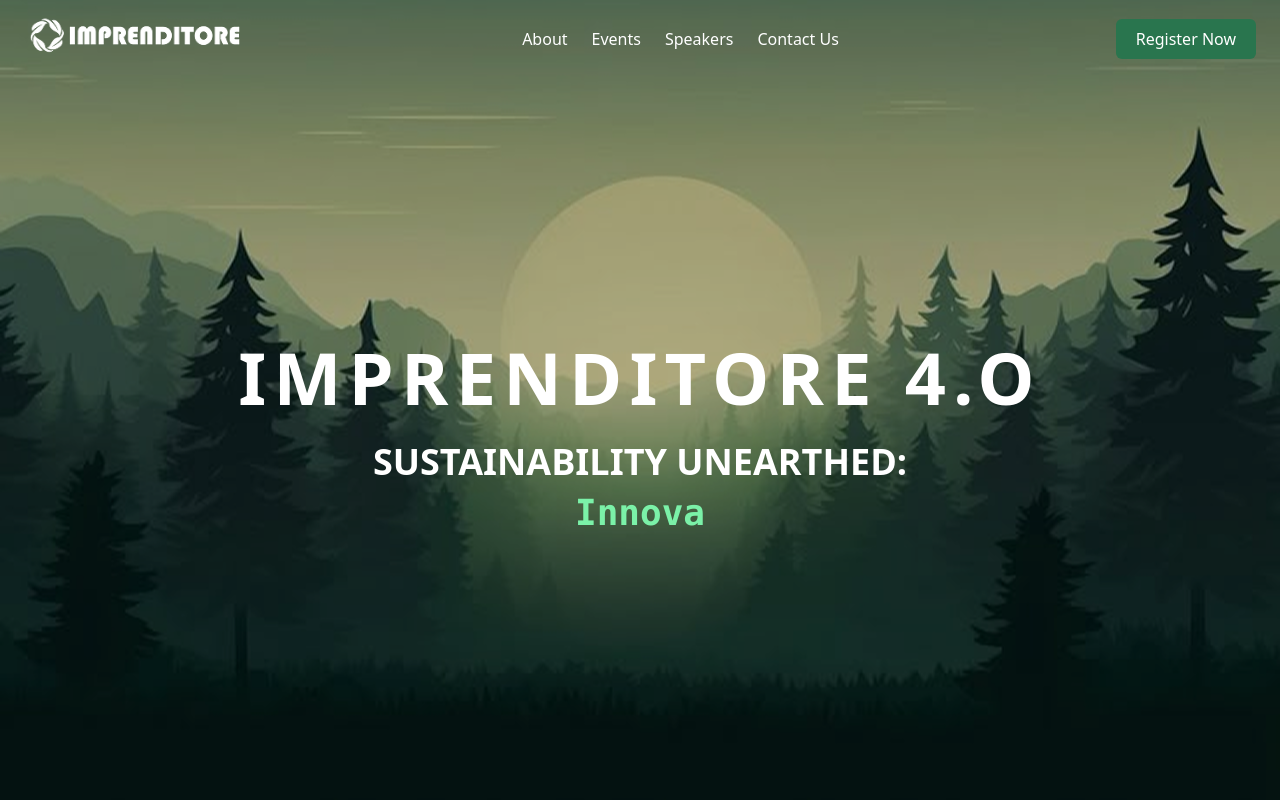
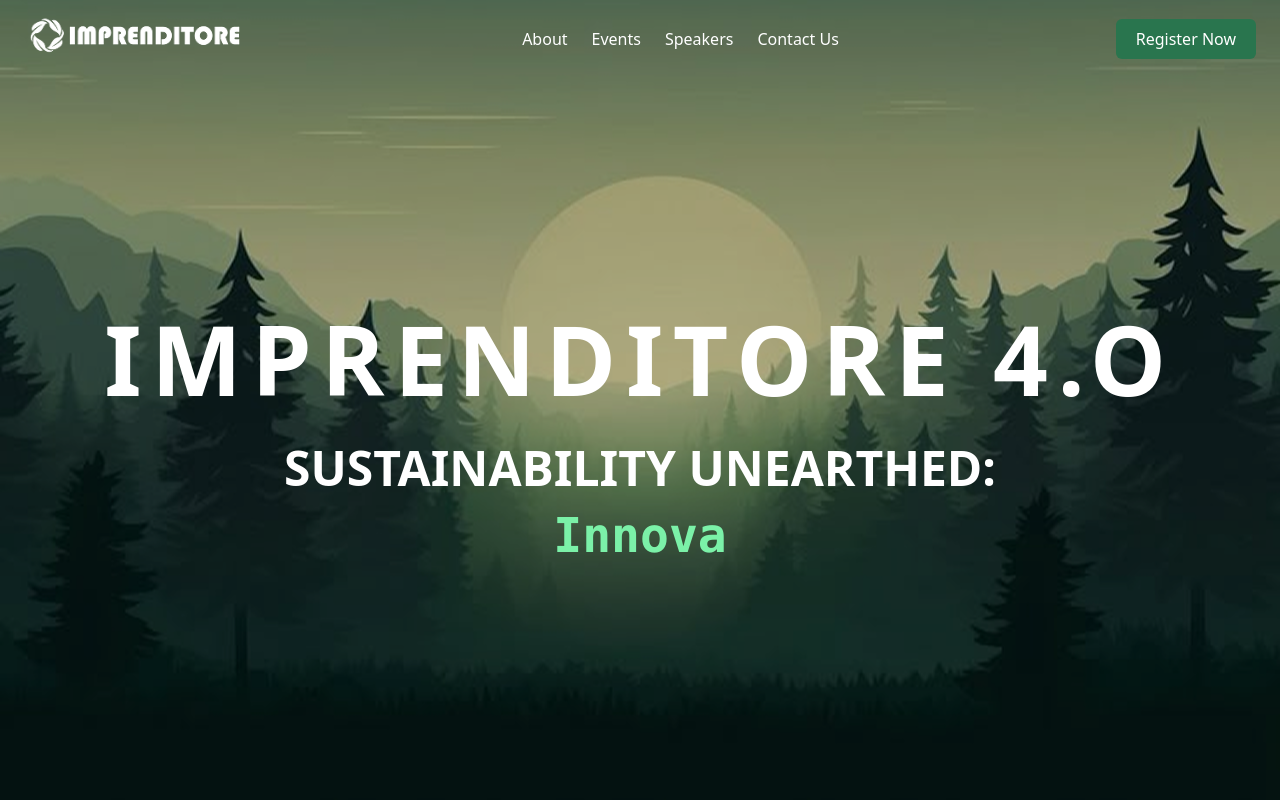
Before and after one commit to TechEcellRGPV/Imprenditore-4.0, a Next.js app: page / in a window 1280 px wide. Shown: the top 800 px of the page. Built offline with nearby package versions, Linux system fonts and the light colour scheme.

Commit message:
Update hero.js

```diff
--- a/src/components/hero.js
+++ b/src/components/hero.js
@@ -147,11 +147,11 @@
       </header>
 
       <div className="relative z-10 flex-1 flex flex-col items-center justify-center text-center px-4">
-        <h1 className="text-3xl sm:text-5xl md:text-6xl lg:text-7xl font-bold mb-6 tracking-widest ">
+        <h1 className="text-3xl sm:text-5xl md:text-6xl lg:text-8xl font-bold mb-7 tracking-widest ">
           IMPRENDITORE 4.O
         </h1>
 
-        <h2 className="text-lg sm:text-xl md:text-2xl lg:text-3xl xl:text-4xl font-semibold leading-snug">
+        <h2 className="text-lg sm:text-xl md:text-2xl lg:text-4xl xl:text-5xl font-semibold leading-snug">
           SUSTAINABILITY UNEARTHED:
           <br />
           <TypingAnimation />
```
